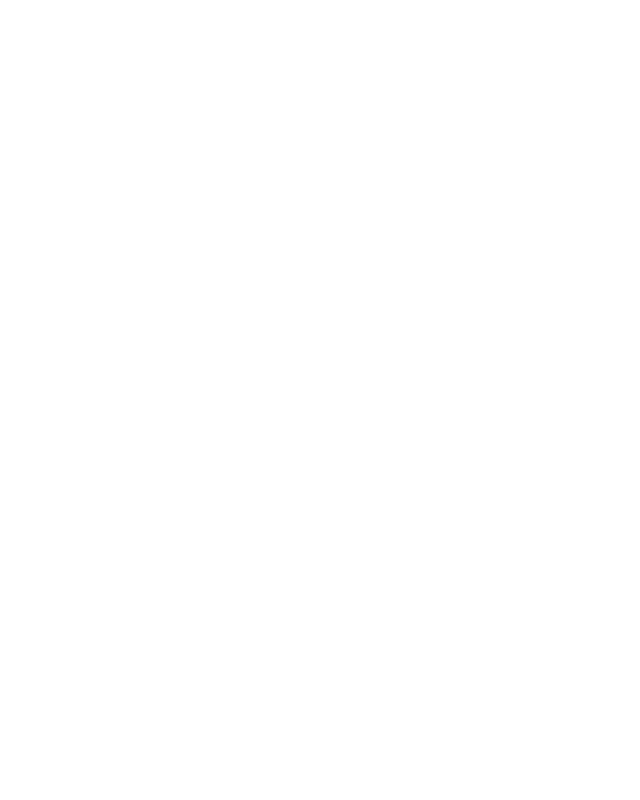
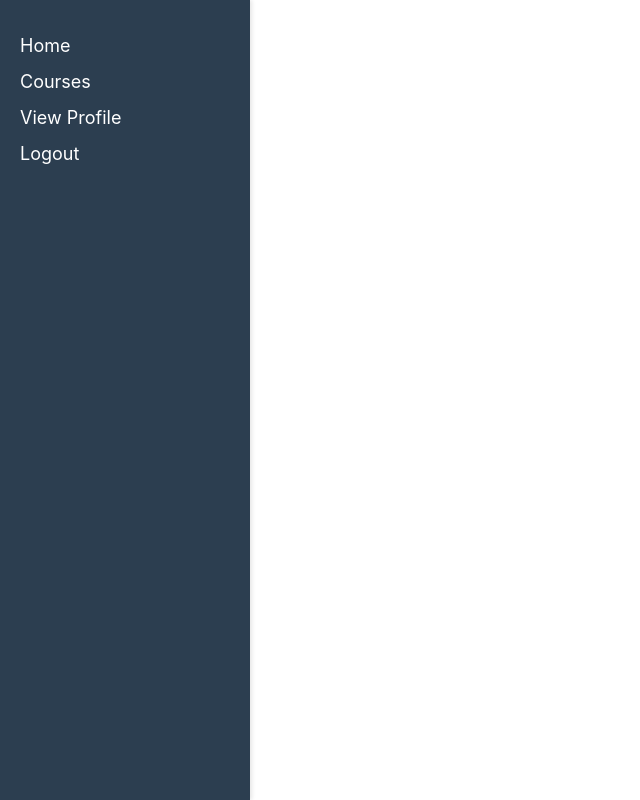
Before and after one commit to varunteja436/Finalprojectlms, a React (Create React App) app: page /studentcourse in a window 1280 px wide. Before the commit this address had no page. Shown: the whole page, without its empty margins (0-640 px from the left). Built offline with nearby package versions, Linux system fonts and the light colour scheme.

Commit message:
adding student course page

```diff
--- a/src/App.js
+++ b/src/App.js
@@ -14,6 +14,7 @@
 import Educatorchangepassword from "./Educatorchangepassword";
 import ForgotPassword from "./forgotpassword";
 import Studentprofile from "./Studentprofile";
+import StudentCourse from "./StudentCourse";
 import AdminViewStudents from "./Adminviewstudents";
 import AdminEditEducator from "./Adminediteducator";
 import Educatormyassignments from "./Educatormyassignments";
@@ -32,6 +33,7 @@
           <Route path="/educatorcreate" element={<Educatorcreate />} />
           <Route path="/studentdashboard" element={<StudentDashboard />} />
           <Route path="/studentprofile" element={<Studentprofile />} />
+          <Route path="/studentcourse" element={<StudentCourse />} />
           <Route path="/educatordashboard" element={<EducatorDashboard />} />
           <Route path="/educatorprofile" element={<Educatorprofile />} />
           <Route path="/educatorcreatecourse" element={<EducatorCreateCourse />} />
--- /dev/null
+++ b/src/StudentCourse.js
@@ -0,0 +1,18 @@
+import React from "react";
+import { Link } from "react-router-dom";
+
+
+const StudentCourse = () => {
+  return (
+    <aside>
+      <ul>
+        <li><Link to="/studentdashboard">Home</Link></li>
+        <li><Link to="/studentcourse">Courses</Link></li>
+        <li><Link to="/studentprofile">View Profile</Link></li>
+        <li><Link to="/">Logout</Link></li>
+      </ul>
+    </aside>
+  );
+};
+
+export default StudentCourse;
--- a/src/StudentDashboard.js
+++ b/src/StudentDashboard.js
@@ -28,6 +28,9 @@
           <ul>
             <li><Link to="/studentprofile"> View Profile</Link></li>
           </ul>
+          <ul>
+            <li><Link to="/studentcourse">View Courses</Link></li>
+          </ul>
           <ul><li><Link to="/">Logout</Link></li></ul>
         </aside>
         <main className="student-dashboard-main">
--- a/src/Studentdashboard.css
+++ b/src/Studentdashboard.css
@@ -36,6 +36,7 @@
 
 .student-dashboard-main header h1 {
   background-color: #3498db;
+
   color: white;
   margin-left: -60px;
   width: 100%;
--- a/src/Studentprofile.js
+++ b/src/Studentprofile.js
@@ -94,6 +94,9 @@
           <li><Link to="/studentprofile">View Profile</Link></li>
           </ul>
           <ul>
+            <li><Link to="/studentcourse">View Courses</Link></li>
+          </ul>
+          <ul>
           <li><Link to="/">Logout</Link></li>
         </ul>
       </aside>
```
Also changed, not shown: src/StudentCourse.css (added).
